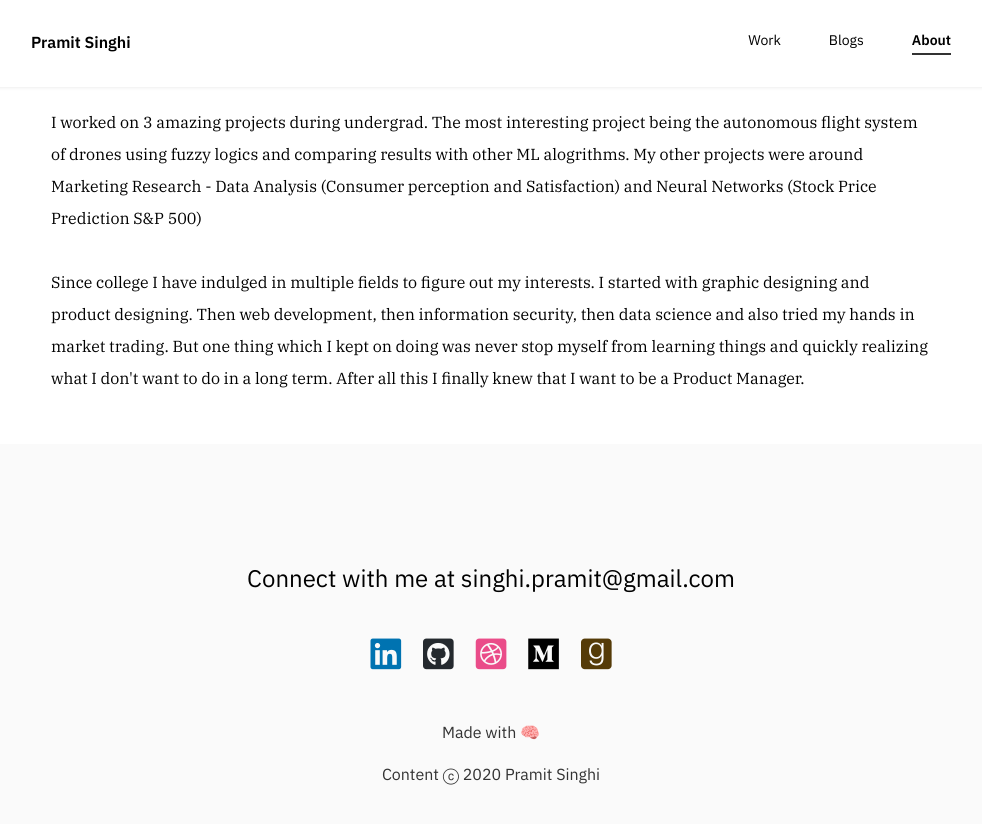
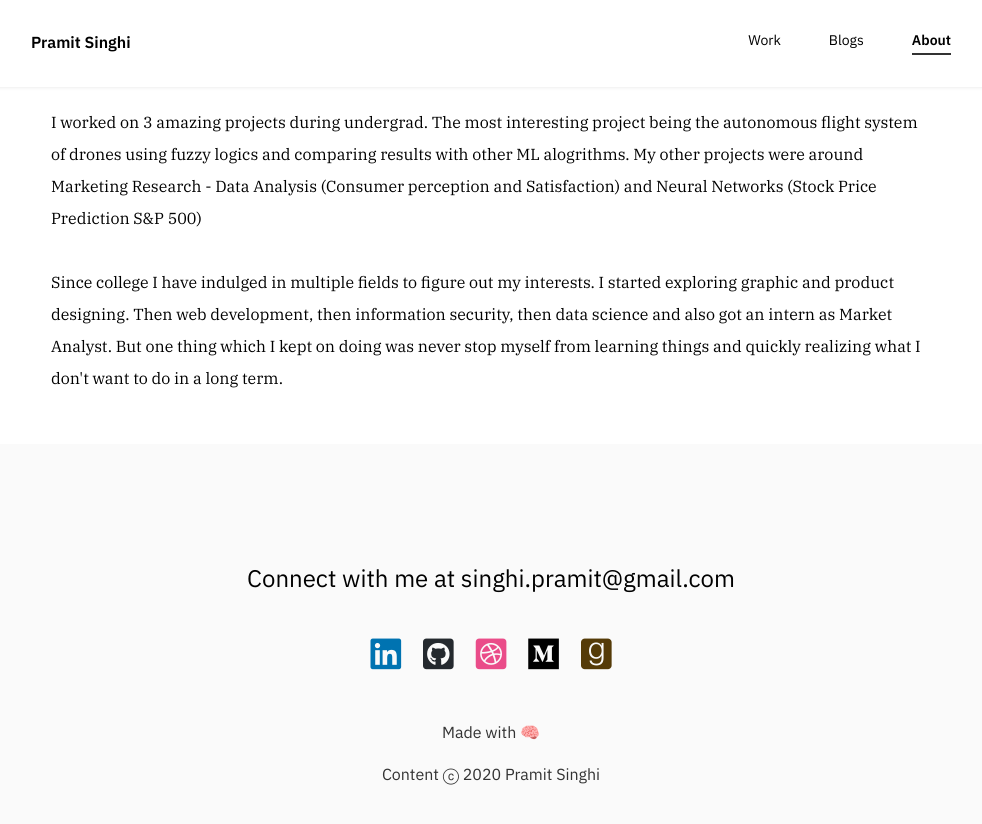
Before and after one commit to shkamaru/shkamaru.github.io, a Jekyll site: the page built from about.html, in a window 1280 px wide and 900 px high, scrolled down 1282 px. Shown: the top 824 px of the window, without its empty margins (149-1131 px from the left). Built offline with Jekyll 4.4.1, drawn with Linux system fonts in a browser that asks for light colours; nearby versions of some CDN libraries.

Commit message:
Update copy of About

```diff
--- a/_data/about.yml
+++ b/_data/about.yml
@@ -10,7 +10,7 @@
     <br/> <br/>
     I worked on 3 amazing projects during undergrad. The most interesting project being the autonomous flight system of drones using fuzzy logics and comparing results with other ML alogrithms. My other projects were around Marketing Research - Data Analysis (Consumer perception and Satisfaction) and Neural Networks (Stock Price Prediction S&P 500)
     <br/> <br/>
-    Since college I have indulged in multiple fields to figure out my interests. I started with graphic designing and product designing. Then web development, then  information security, then data science and also tried my hands in market trading. But one thing which I kept on doing was never stop myself from learning things and quickly realizing what I don't want to do in a long term. After all this I finally knew that I want to be a Product Manager.
+    Since college I have indulged in multiple fields to figure out my interests. I started exploring graphic and product designing. Then web development, then  information security, then data science and also got an intern as Market Analyst. But one thing which I kept on doing was never stop myself from learning things and quickly realizing what I don't want to do in a long term.
   show: true
 - title: 🔩 Skills
   image:
```
